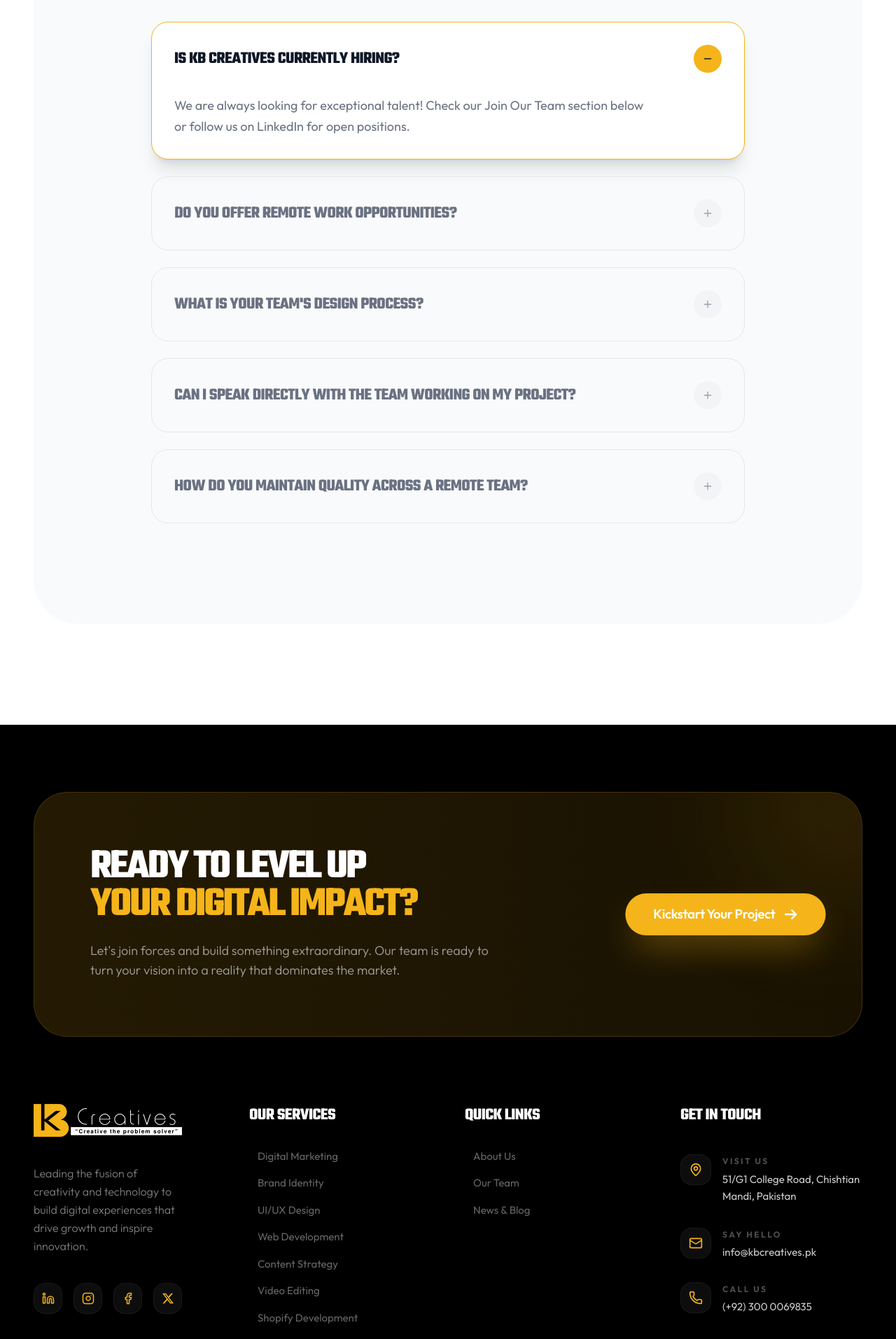
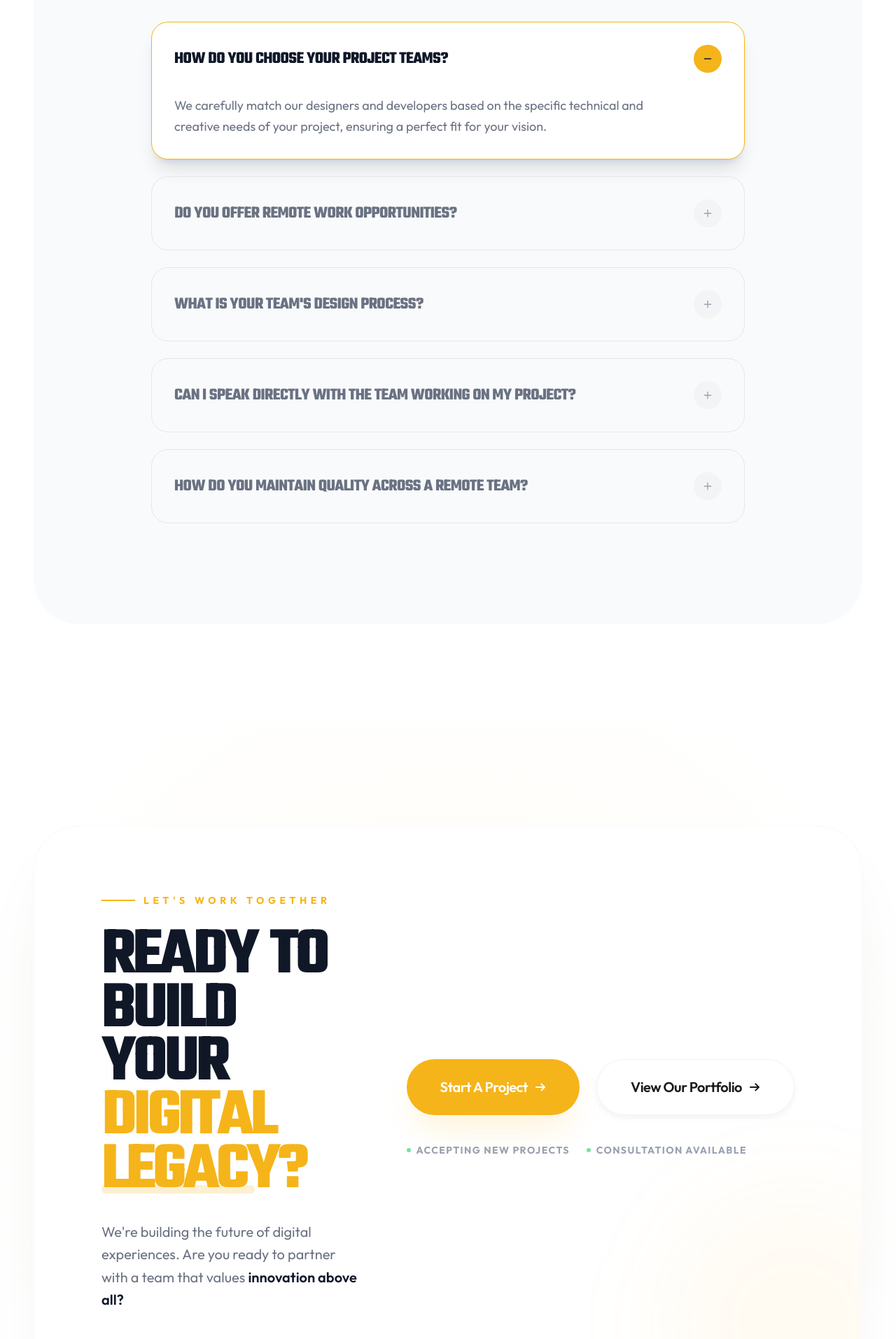
Before and after one commit to UmurAwais/KB-Creatives, a React (Vite) app: page /team in a window 1280 px wide. Shown: the part 2720-4634 px from the top of the page at 70% size. Built offline with nearby package versions, Linux system fonts and the light colour scheme.

Commit message:
Remove hiring content and repurpose JoinTeamCTA to ProjectCTA

```diff
--- a/src/components/about/JoinTeamCTA.jsx
+++ b/src/components/about/ProjectCTA.jsx
@@ -2,17 +2,16 @@ import React from 'react'
 import MotionSection from './MotionSection'
 import Button from '../Button'
 
-const JoinTeamCTA = () => {
+const ProjectCTA = () => {
   const [hoveredWord, setHoveredWord] = React.useState(null)
 
   const words = [
     { text: 'Ready', highlight: false },
     { text: 'To', highlight: false },
-    { text: 'Be', highlight: false },
-    { text: 'Part', highlight: false },
-    { text: 'Of', highlight: true },
-    { text: 'The', highlight: true },
-    { text: 'Story?', highlight: true }
+    { text: 'Build', highlight: false },
+    { text: 'Your', highlight: false },
+    { text: 'Digital', highlight: true },
+    { text: 'Legacy?', highlight: true }
   ]
 
   return (
@@ -28,7 +27,7 @@ const JoinTeamCTA = () => {
           <MotionSection direction="right" className="relative z-10">
             <div className="flex items-center gap-3 mb-8">
               <div className="w-12 h-[2px] bg-brand animate-width-grow"></div>
-              <span className="text-brand font-outfit text-sm font-bold uppercase tracking-[0.4em]">Career Opportunities</span>
+              <span className="text-brand font-outfit text-sm font-bold uppercase tracking-[0.4em]">Let's Work Together</span>
             </div>
 
             <h2 className="text-6xl md:text-7xl lg:text-8xl font-teko font-bold text-gray-900 leading-[0.8] uppercase tracking-tighter mb-8 cursor-default">
@@ -50,7 +49,7 @@ const JoinTeamCTA = () => {
             </h2>
 
             <p className="text-gray-500 font-outfit text-xl max-w-lg leading-relaxed mb-4">
-              We're building the future of digital experiences. Are you ready to join a team that values <span className="text-gray-900 font-semibold">innovation above all?</span>
+              We're building the future of digital experiences. Are you ready to partner with a team that values <span className="text-gray-900 font-semibold">innovation above all?</span>
             </p>
           </MotionSection>
 
@@ -58,28 +57,28 @@ const JoinTeamCTA = () => {
             <div className="flex flex-col sm:flex-row items-center gap-6">
               <Button
                 variant="primary"
-                to="/careers"
+                to="/contact"
                 className="w-full sm:w-auto !h-20 !px-12 !text-xl shadow-2xl shadow-brand/20 transform hover:scale-105 transition-all"
               >
-                Join Our Team
+                Start A Project
               </Button>
               <Button
                 variant="secondary"
-                to="/contact"
+                to="/portfolio"
                 className="w-full sm:w-auto !h-20 !px-12 !text-xl hover:bg-gray-50 transition-all"
               >
-                Contact Sales
+                View Our Portfolio
               </Button>
             </div>
 
             <div className="mt-10 flex items-center justify-center lg:justify-start gap-6 text-gray-400 font-outfit text-sm uppercase tracking-widest font-bold">
               <span className="flex items-center gap-2">
                 <span className="w-1.5 h-1.5 rounded-full bg-green-500 animate-pulse"></span>
-                Hiring Designers
+                Accepting New Projects
               </span>
               <span className="flex items-center gap-2">
                 <span className="w-1.5 h-1.5 rounded-full bg-green-500 animate-pulse"></span>
-                Hiring Developers
+                Consultation Available
               </span>
             </div>
           </MotionSection>
@@ -89,4 +88,4 @@ const JoinTeamCTA = () => {
   )
 }
 
-export default JoinTeamCTA
+export default ProjectCTA
--- a/src/pages/About.jsx
+++ b/src/pages/About.jsx
@@ -6,7 +6,7 @@ import VisionBanner from '../components/about/VisionBanner'
 import CoreValues from '../components/about/CoreValues'
 import Services from '../components/Services'
 import FAQ from '../components/FAQ'
-import JoinTeamCTA from '../components/about/JoinTeamCTA'
+import ProjectCTA from '../components/about/ProjectCTA'
 
 const About = () => {
   useEffect(() => {
@@ -47,7 +47,7 @@ const About = () => {
           <Services />
         </div>
         <FAQ items={aboutFAQs} />
-        {/* <JoinTeamCTA /> */}
+        <ProjectCTA />
       </main>
       <Footer />
     </div>
--- a/src/pages/Team.jsx
+++ b/src/pages/Team.jsx
@@ -3,7 +3,7 @@ import Footer from '../components/Footer'
 import FAQ from '../components/FAQ'
 import TeamHero from '../components/team/TeamHero'
 import TeamGrid from '../components/team/TeamGrid'
-import JoinTeamCTA from '../components/about/JoinTeamCTA'
+import ProjectCTA from '../components/about/ProjectCTA'
 
 const Team = () => {
   useEffect(() => {
@@ -12,8 +12,8 @@ const Team = () => {
 
   const teamFAQs = [
     {
-      question: "Is KB Creatives currently hiring?",
-      answer: "We are always looking for exceptional talent! Check our Join Our Team section below or follow us on LinkedIn for open positions."
+      question: "How do you choose your project teams?",
+      answer: "We carefully match our designers and developers based on the specific technical and creative needs of your project, ensuring a perfect fit for your vision."
     },
     {
       question: "Do you offer remote work opportunities?",
@@ -39,7 +39,7 @@ const Team = () => {
         <TeamHero />
         <TeamGrid />
         <FAQ items={teamFAQs} title="Our Culture" subtitle="F.A.Q." />
-        {/* <JoinTeamCTA /> */}
+        <ProjectCTA />
       </main>
       <Footer />
     </div>
```
